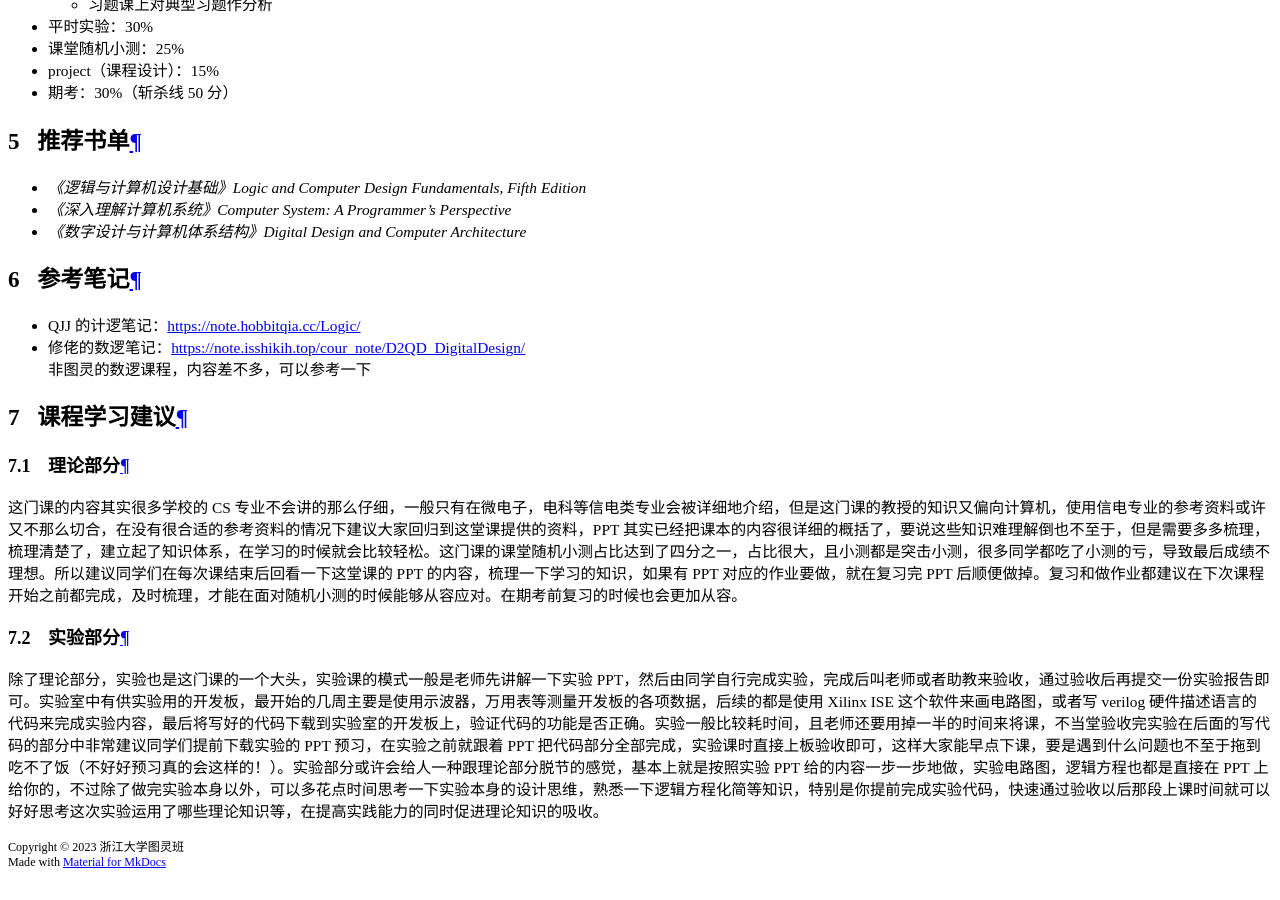
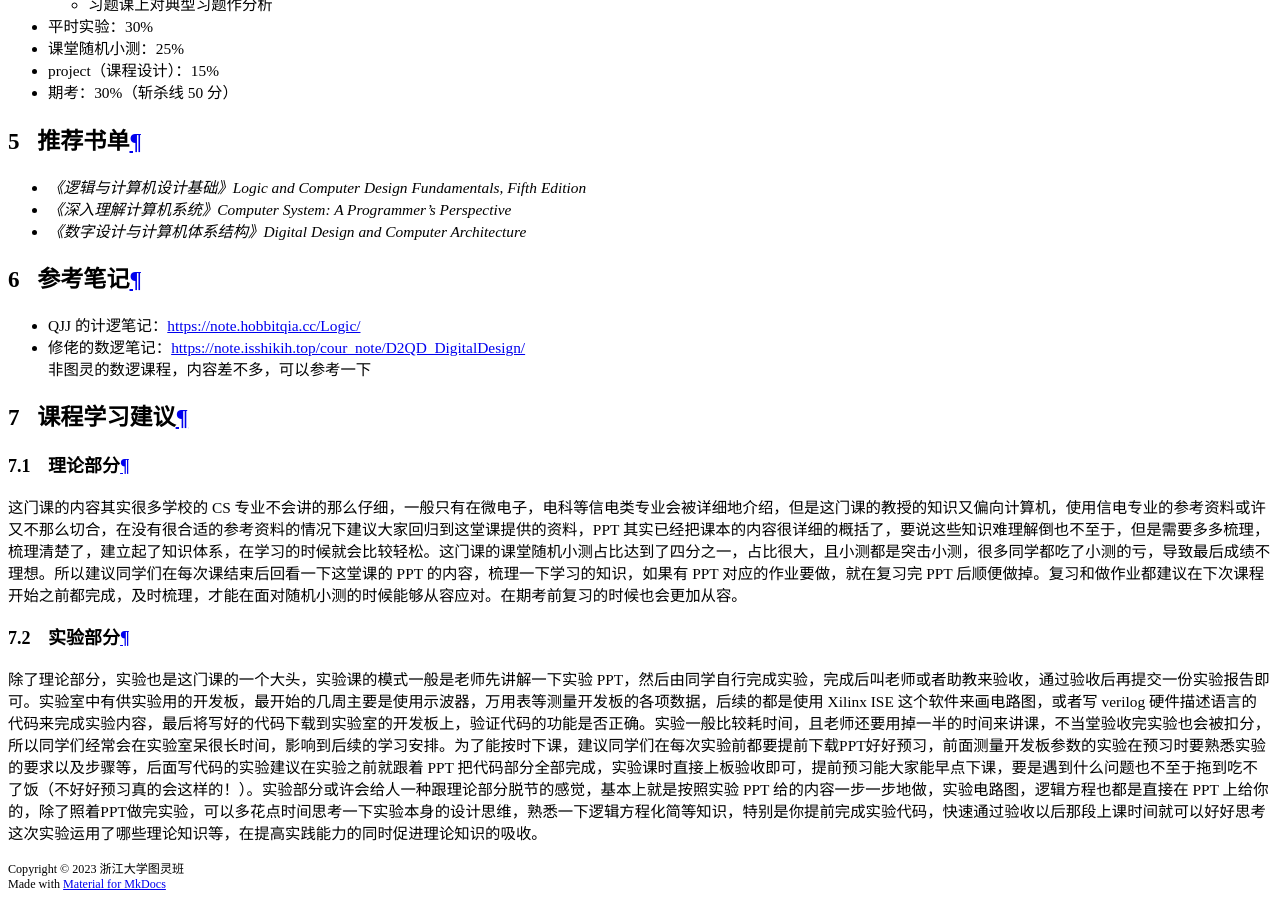
Before and after one commit to ZJU-Turing/TuringCourses, an MkDocs documentation site: the page built from docs/major_basic/logic_design/index.md, in a window 1280 px wide and 900 px high, scrolled down 17957 px. Built offline with MkDocs 1.6.1 and Material for MkDocs 9.7.7, drawn with Linux system fonts in a browser that asks for light colours; comment, search, counter and statistics services are not loaded; before the commit the page ends 18835 px from its top, so only the background shows below that.

Commit message:
docs: improve 计算机逻辑设计基础

```diff
--- a/docs/major_basic/logic_design/index.md
+++ b/docs/major_basic/logic_design/index.md
@@ -72,4 +72,4 @@
 
 ### 实验部分
 
-除了理论部分，实验也是这门课的一个大头，实验课的模式一般是老师先讲解一下实验 PPT，然后由同学自行完成实验，完成后叫老师或者助教来验收，通过验收后再提交一份实验报告即可。实验室中有供实验用的开发板，最开始的几周主要是使用示波器，万用表等测量开发板的各项数据，后续的都是使用 Xilinx ISE 这个软件来画电路图，或者写 verilog 硬件描述语言的代码来完成实验内容，最后将写好的代码下载到实验室的开发板上，验证代码的功能是否正确。实验一般比较耗时间，且老师还要用掉一半的时间来将课，不当堂验收完实验在后面的写代码的部分中非常建议同学们提前下载实验的 PPT 预习，在实验之前就跟着 PPT 把代码部分全部完成，实验课时直接上板验收即可，这样大家能早点下课，要是遇到什么问题也不至于拖到吃不了饭（不好好预习真的会这样的！）。实验部分或许会给人一种跟理论部分脱节的感觉，基本上就是按照实验 PPT 给的内容一步一步地做，实验电路图，逻辑方程也都是直接在 PPT 上给你的，不过除了做完实验本身以外，可以多花点时间思考一下实验本身的设计思维，熟悉一下逻辑方程化简等知识，特别是你提前完成实验代码，快速通过验收以后那段上课时间就可以好好思考这次实验运用了哪些理论知识等，在提高实践能力的同时促进理论知识的吸收。
+除了理论部分，实验也是这门课的一个大头，实验课的模式一般是老师先讲解一下实验 PPT，然后由同学自行完成实验，完成后叫老师或者助教来验收，通过验收后再提交一份实验报告即可。实验室中有供实验用的开发板，最开始的几周主要是使用示波器，万用表等测量开发板的各项数据，后续的都是使用 Xilinx ISE 这个软件来画电路图，或者写 verilog 硬件描述语言的代码来完成实验内容，最后将写好的代码下载到实验室的开发板上，验证代码的功能是否正确。实验一般比较耗时间，且老师还要用掉一半的时间来讲课，不当堂验收完实验也会被扣分，所以同学们经常会在实验室呆很长时间，影响到后续的学习安排。为了能按时下课，建议同学们在每次实验前都要提前下载PPT好好预习，前面测量开发板参数的实验在预习时要熟悉实验的要求以及步骤等，后面写代码的实验建议在实验之前就跟着 PPT 把代码部分全部完成，实验课时直接上板验收即可，提前预习能大家能早点下课，要是遇到什么问题也不至于拖到吃不了饭（不好好预习真的会这样的！）。实验部分或许会给人一种跟理论部分脱节的感觉，基本上就是按照实验 PPT 给的内容一步一步地做，实验电路图，逻辑方程也都是直接在 PPT 上给你的，除了照着PPT做完实验，可以多花点时间思考一下实验本身的设计思维，熟悉一下逻辑方程化简等知识，特别是你提前完成实验代码，快速通过验收以后那段上课时间就可以好好思考这次实验运用了哪些理论知识等，在提高实践能力的同时促进理论知识的吸收。
```
